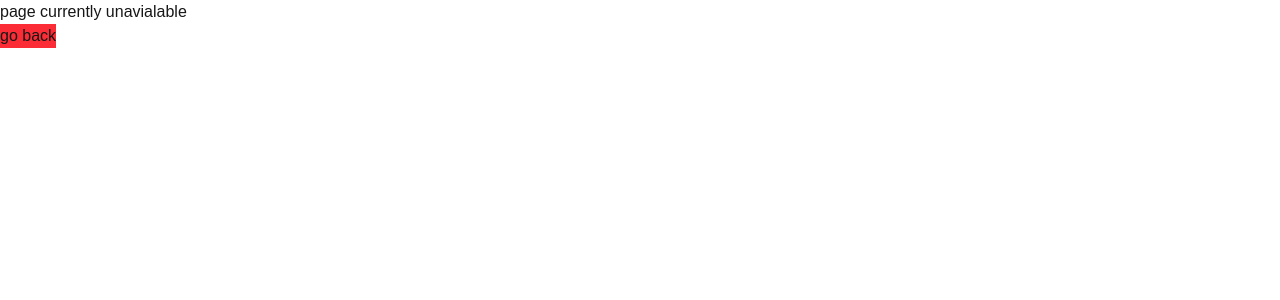
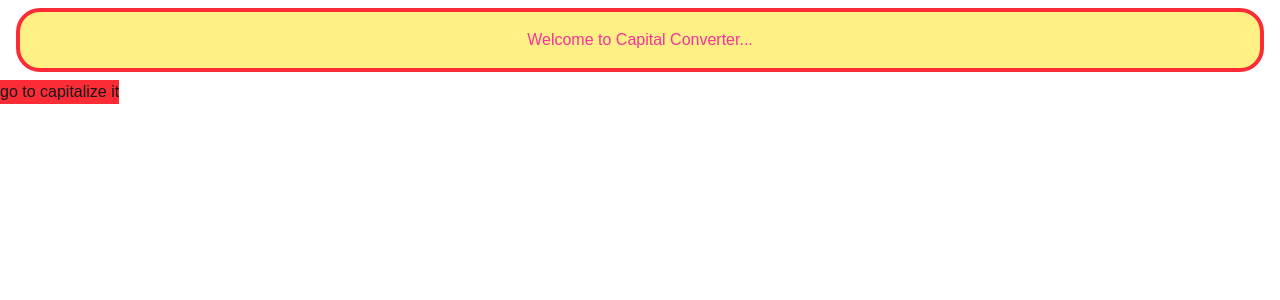
Before and after one commit to rappo-tech/-dayOne, a Next.js app: page /feed in a window 1280 px wide. Shown: the top 300 px of the page. Built offline with nearby package versions, Linux system fonts and the light colour scheme.

Commit message:
2nd time adding some css on landing page

```diff
--- /dev/null
+++ b/src/app/components/navbar.tsx
@@ -0,0 +1,9 @@
+'use client';
+
+export default function Navbar() {
+  return (
+    <div className="bg-yellow-200 border-4 border-red-500 rounded-3xl     p-4 mx-4 my-2 text-center">
+     <p className="text-pink-500">Welcome to Capital Converter...</p>
+    </div>
+  );
+}
--- a/src/app/create/page.tsx
+++ b/src/app/create/page.tsx
@@ -2,6 +2,7 @@
 
 import { FormEvent, useCallback, useState } from "react"
 import Link from "next/link"
+import Navbar from "../components/navbar"
 
 export  default function  Create() {
   const[arr,setArr]=useState<string[]>([])
@@ -21,6 +22,8 @@ setStatus('internal error')
 
 
 return (<div>
+
+<Navbar></Navbar>
 <p className="bg-green-400">put your name here and see it  in capital letter   </p>
 
 <form onSubmit={saveName}>
--- a/src/app/feed/page.tsx
+++ b/src/app/feed/page.tsx
@@ -1,12 +1,14 @@
 'use client'
 import Link from "next/link"
+import Navbar from "../components/navbar"
 export default function Feed() {
 
 return (<div>
 
-<p> page  currently unavialable </p>
+
+<Navbar></Navbar>
 <Link href={'/create'}>
-<button className="bg-red-500">go back </button>
+<button className="bg-red-500">go to capitalize it  </button>
 </Link>
 
 </div>)
--- a/src/app/page.tsx
+++ b/src/app/page.tsx
@@ -2,15 +2,16 @@
 
 
 import Link from "next/link"
+import Navbar from "./components/navbar"
 
 export  default function  Home() {
 
 
 return (<div>
 
-
+<Navbar></Navbar>
 <Link href={'/create'}>
-<button className="bg-teal-600" >see all name</button>
+<button className="bg-teal-600 hover:bg-teal-400 w-full     block sm:w-1/2 md:w-1/3 lg:w-1/4 mx-auto my-36 p-3 " >capitalize it !!! </button>
 </Link>
 
 </div>)
```
Also changed, not shown: 1 other file (tests, documents, lock files or other folders).
